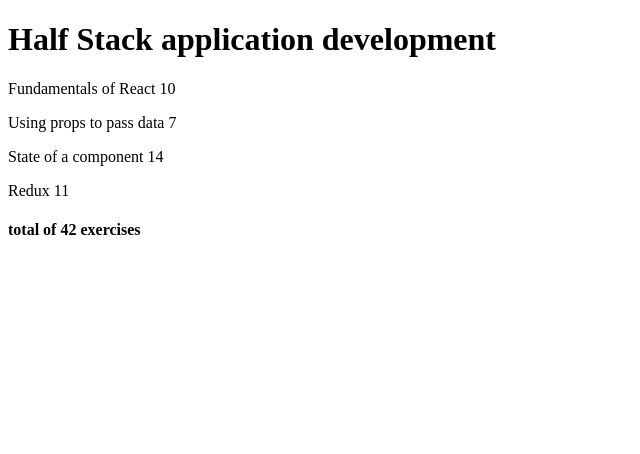
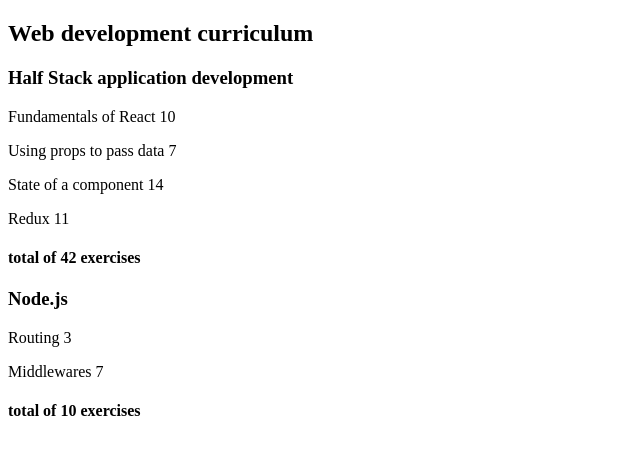
Before and after one commit to yaramiu/exercises, a React (Vite) app in the folder part1/course-information/: page / in a window 1280 px wide. Shown: the top 454 px of the page, without its empty margins (0-640 px from the left). Built offline with nearby package versions, Linux system fonts and the light colour scheme.

Commit message:
Finish course information step 9

```diff
--- a/part1/course-information/src/App.jsx
+++ b/part1/course-information/src/App.jsx
@@ -1,5 +1,6 @@
 const App = () => {
-  const course = {
+  const courses = [
+    {
       id: 1,
       name: "Half Stack application development",
       parts: [
@@ -24,9 +25,33 @@ const App = () => {
           id: 4,
         },
       ],
-  };
+    },
+    {
+      name: "Node.js",
+      id: 2,
+      parts: [
+        {
+          name: "Routing",
+          exercises: 3,
+          id: 1,
+        },
+        {
+          name: "Middlewares",
+          exercises: 7,
+          id: 2,
+        },
+      ],
+    },
+  ];
 
-  return <Course course={course} />;
+  return (
+    <>
+      <h2>Web development curriculum</h2>
+      {courses.map((course) => (
+        <Course key={course.id} course={course} />
+      ))}
+    </>
+  );
 };
 
 const Course = ({ course }) => {
@@ -40,7 +65,7 @@ const Course = ({ course }) => {
 };
 
 const Header = ({ course }) => {
-  return <h1>{course.name}</h1>;
+  return <h3>{course.name}</h3>;
 };
 
 const Content = ({ parts }) => {
```
Lines whose indentation alone changed are shown as unchanged.
